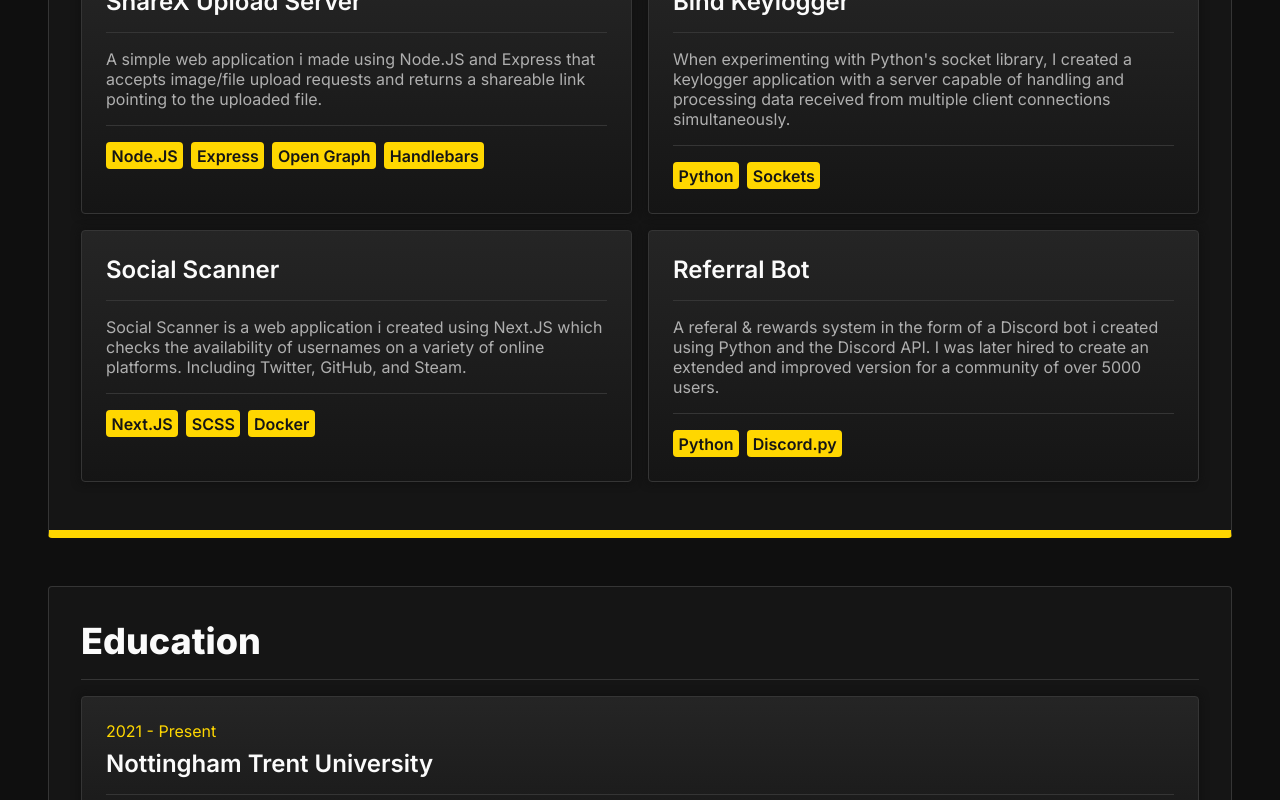
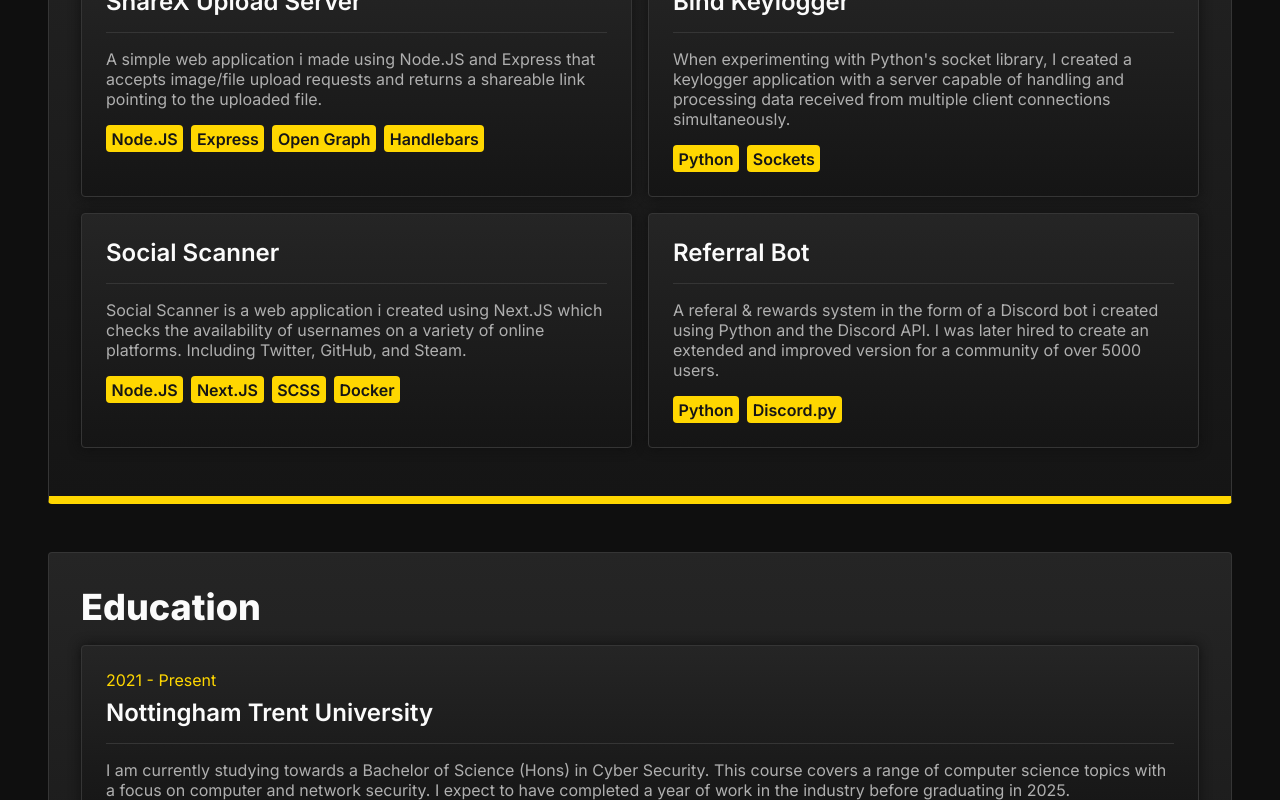
Before and after one commit to fwiko/raffsimms.com, a Next.js app: page / in a window 1280 px wide. Shown: the part 1060-1860 px from the top of the page. Built offline with nearby package versions, Linux system fonts and the light colour scheme; some icons are missing.

Commit message:
Added depth to the page style

```diff
--- a/src/components/Card/Card.module.scss
+++ b/src/components/Card/Card.module.scss
@@ -6,20 +6,19 @@
     border-radius: .25em;
     height: 100%;
 
-    background: linear-gradient(180deg, $dark-colour-secondary, $dark-colour-primary);
+    background: $dark-gradient;;
     border: .1em solid $dark-colour-tertiary;
 
     &-pretext {
-
         color: $highlight-colour;
         margin-bottom: .5em;
     }
 
-    box-shadow:  0px 0px 10px $background-colour;
+    box-shadow: 0 0 .75em $background-colour;
 
     &:hover{
-        -webkit-box-shadow: 0 .2em 0 0 $light-colour-primary;
-        box-shadow:  0px 0px 10px $dark-colour-secondary;
+
+        border: .1em solid $highlight-colour;
 
         hr {
             border-top: 1px solid $dark-colour-secondary;
@@ -47,4 +46,8 @@
         transition: all .25s ease-in-out;
     }
 
+    &-tags {
+        margin-top: 1em;
+    }
+
 }
--- a/src/components/Card/LinkCard.js
+++ b/src/components/Card/LinkCard.js
@@ -16,8 +16,7 @@ export default function LinkCard({ title, subtext, pretext, link, tags }) {
                 <p className="text-clr-light-secondary">{subtext}</p>
                 {tags ? (
                     <>
-                        <hr />
-                        <div className="flex flex-direction-row flex-wrap gap-sm ">
+                        <div className={`${styles['card-tags']} flex flex-direction-row flex-wrap gap-sm`}>
                             {tags.map((tag, i) => {
                                 return (
                                     <Tag text={tag} key={i + 1} />
--- a/src/components/Footer/Footer.module.scss
+++ b/src/components/Footer/Footer.module.scss
@@ -8,7 +8,7 @@
     border-radius: .25em .25em 0 0;
     border: .1em solid $dark-colour-tertiary;
     border-bottom: none;
-    background-color: $dark-colour-primary;
+    background: $dark-gradient;
 
 
     a {
--- a/src/components/Section/Section.js
+++ b/src/components/Section/Section.js
@@ -4,8 +4,10 @@ export default function Section({ children, id, heading, subtext, ...props }) {
     return (
         <div className={styles.section} key={id}>
             <h2 className="text-clr-light font-size-md font-weight-extrabold">{heading}</h2>
-            <hr />
-            <p className="text-clr-light-secondary font-size-sm font-weight-bold">{subtext}</p>
+            {subtext ? <>
+                <hr />
+                <p className="text-clr-light-secondary font-size-sm font-weight-bold">{subtext}</p>
+            </> : ''}
             {children}
         </div>
     )
--- a/src/components/Section/Section.module.scss
+++ b/src/components/Section/Section.module.scss
@@ -4,7 +4,7 @@
     margin: 3rem 0;
     padding: 2em;
     border-radius: .25em;
-    background-color: $dark-colour-primary;
+    background: $dark-gradient;
 
     border: .1em solid $dark-colour-tertiary;
     border-bottom: .5em solid $highlight-colour;
--- a/src/pages/api/pageData.json
+++ b/src/pages/api/pageData.json
@@ -88,6 +88,7 @@
                     "subtext": "Social Scanner is a web application i created using Next.JS which checks the availability of usernames on a variety of online platforms. Including Twitter, GitHub, and Steam.",
                     "link": "https://github.com/fwiko/social-scanner",
                     "tags": [
+                        "Node.JS",
                         "Next.JS",
                         "SCSS",
                         "Docker"
--- a/src/styles/settings/_colours.scss
+++ b/src/styles/settings/_colours.scss
@@ -8,3 +8,5 @@ $light-colour-primary: #fbfbfb;
 $light-colour-secondary: #afafaf;
 
 $highlight-colour: #ffd700;
+
+$dark-gradient: linear-gradient(180deg, $dark-colour-secondary, $dark-colour-primary);
```
